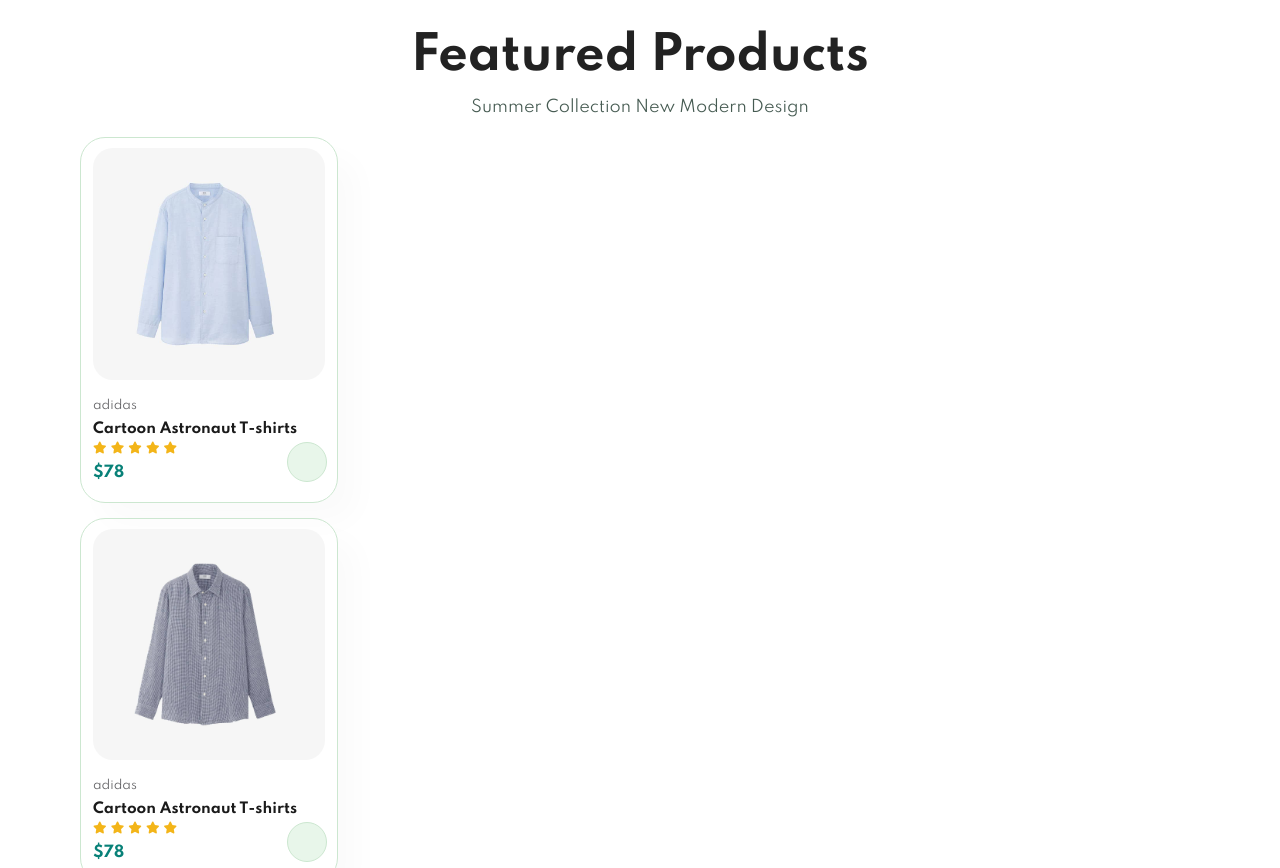
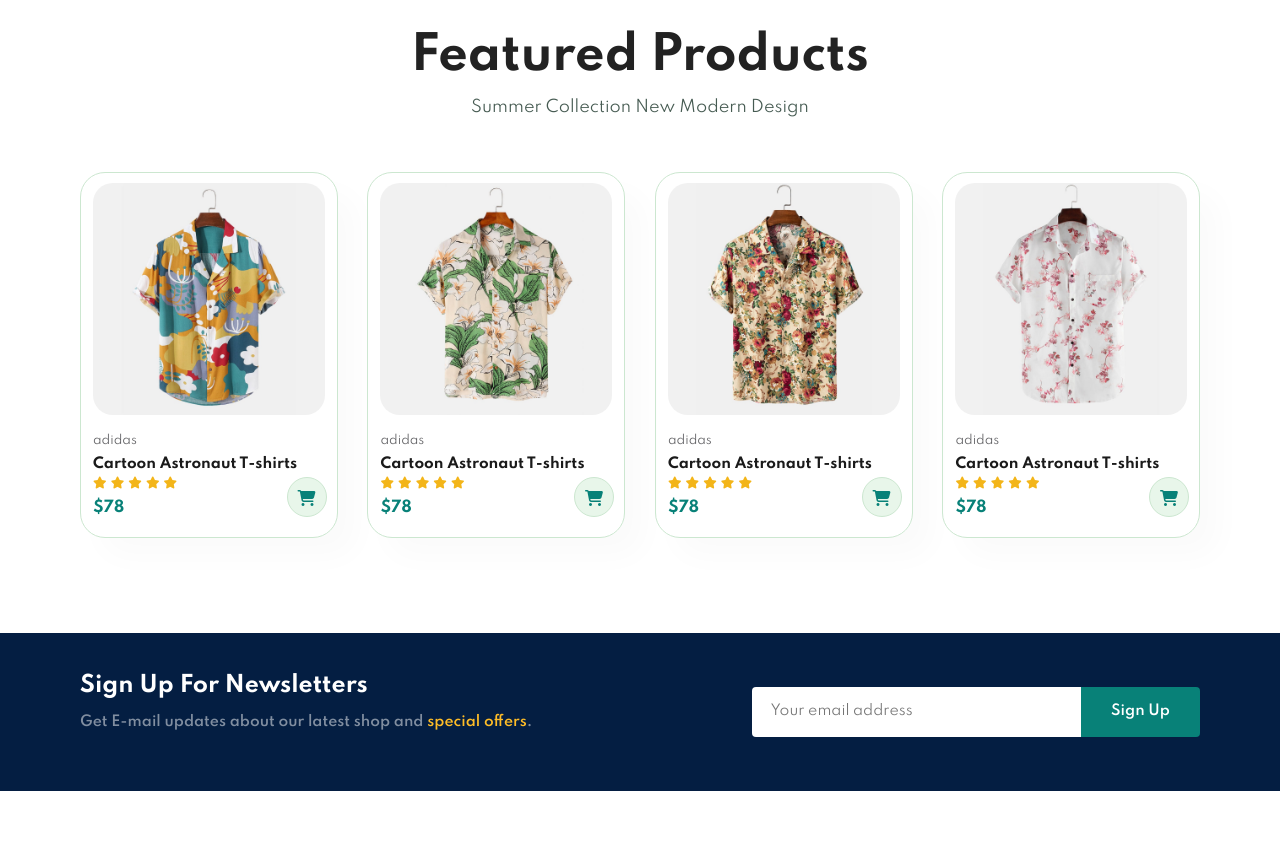
Before and after one commit to piyanka/Chic-Ecommerce-Website, a plain HTML site: page sproduct.html in a window 1280 px wide. Shown: the part 740-1608 px from the top of the page. Drawn offline with Linux system fonts and the light colour scheme.

Commit message:
Made changes in Shop.html

```diff
--- a/sproduct.html
+++ b/sproduct.html
@@ -64,7 +64,7 @@
                 <option>Large</option>
 
             </select>
-            <input type="=number" value="1">
+            <input type="number" value="1">
             <button class="normal">Add To Cart</button>
             <h4>Product Details</h4>
             <span>Lorem, ipsum dolor sit amet consectetur adipisicing elit. Deserunt suscipit totam, nulla quod magni nobis officia autem neque quo assumenda, perspiciatis, quasi quam!</span>
@@ -74,8 +74,9 @@
     <section id="product1" class="section-p1">
         <h2>Featured Products</h2>
         <p>Summer Collection New Modern Design</p>
+        <div class="pro-container">
             <div class="pro">
-            <img src="img/products/n1.jpg" alt="">
+                <img src="img/products/f1.jpg" alt="">
                 <div class="des">
                     <span>adidas</span>
                     <h5>Cartoon Astronaut T-shirts</T-shirts></h5>
@@ -88,10 +89,10 @@
                     </div>
                     <h4>$78</h4>
                 </div>
-            <a href="#"><i class="fal fa-shopping-cart cart"></i></a>
+                <a href="#"><i class="fas fa-shopping-cart cart"></i></a>
             </div>
             <div class="pro">
-            <img src="img/products/n2.jpg" alt="">
+                <img src="img/products/f2.jpg" alt="">
                 <div class="des">
                     <span>adidas</span>
                     <h5>Cartoon Astronaut T-shirts</T-shirts></h5>
@@ -104,10 +105,10 @@
                     </div>
                     <h4>$78</h4>
                 </div>
-            <a href="#"><i class="fal fa-shopping-cart cart"></i></a>
+                <a href="#"><i class="fas fa-shopping-cart cart "></i></a>
             </div>
             <div class="pro">
-            <img src="img/products/n3.jpg" alt="">
+                <img src="img/products/f3.jpg" alt="">
                 <div class="des">
                     <span>adidas</span>
                     <h5>Cartoon Astronaut T-shirts</T-shirts></h5>
@@ -120,10 +121,10 @@
                     </div>
                     <h4>$78</h4>
                 </div>
-            <a href="#"><i class="fal fa-shopping-cart cart"></i></a>
+                <a href="#"><i class=" fas fa-shopping-cart cart"></i></a>
             </div>
             <div class="pro">
-            <img src="img/products/n4.jpg" alt="">
+                <img src="img/products/f4.jpg" alt="">
                 <div class="des">
                     <span>adidas</span>
                     <h5>Cartoon Astronaut T-shirts</T-shirts></h5>
@@ -136,10 +137,10 @@
                     </div>
                     <h4>$78</h4>
                 </div>
-            <a href="#"><i class="fal fa-shopping-cart cart"></i></a>
+                <a href="#"><i class="fas fa-shopping-cart cart"></i></a>
+            </div>
         </div>
     </section>
-
 
     <section id="newsletter" class="section-p1 section-m1">
         <div class="newstext">
@@ -208,7 +209,7 @@
 
     <script>
         var MainImg = document.getElementById("MainImg");
-        var smallimg = document.getElementByClassName("small-img");
+        var smallimg = document.getElementsByClassName("small-img");
 
         smallimg[0].onclick = function(){
             MainImg.src = smallimg[0].src;
```
Also changed, not shown: shop.html (+14 -14 lines). Lines whose indentation alone changed are shown as unchanged.
